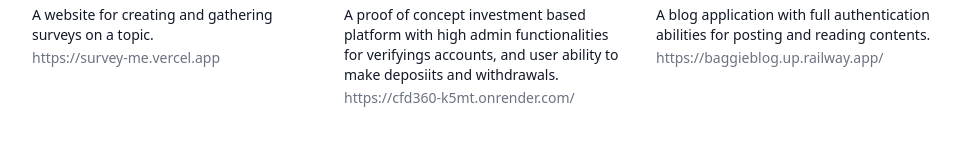
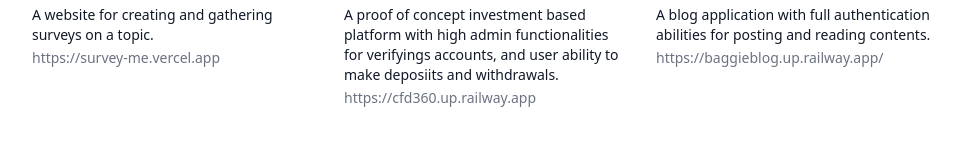
Before and after one commit to thebaggieboy/thebaggieboy.github.io, a Next.js app: page /portfolio in a window 1280 px wide. Shown: the part 831-976 px from the top of the page, without its empty margins (0-967 px from the left). Built offline with nearby package versions, Linux system fonts and the light colour scheme.

Commit message:
extra link

```diff
--- a/pages/portfolio.tsx
+++ b/pages/portfolio.tsx
@@ -25,7 +25,7 @@ type Products ={
       {
         id: 2,
         name: 'cfd360',
-        href: 'https://cfd360-k5mt.onrender.com/',
+        href: 'https://cfd360.up.railway.app',
         description: 'A proof of concept investment based platform with high admin functionalities for verifyings accounts, and user ability to make deposiits and withdrawals.',
         imageSrc: '/media/cfd360.png',
         imageAlt: 'cant display image',
```
